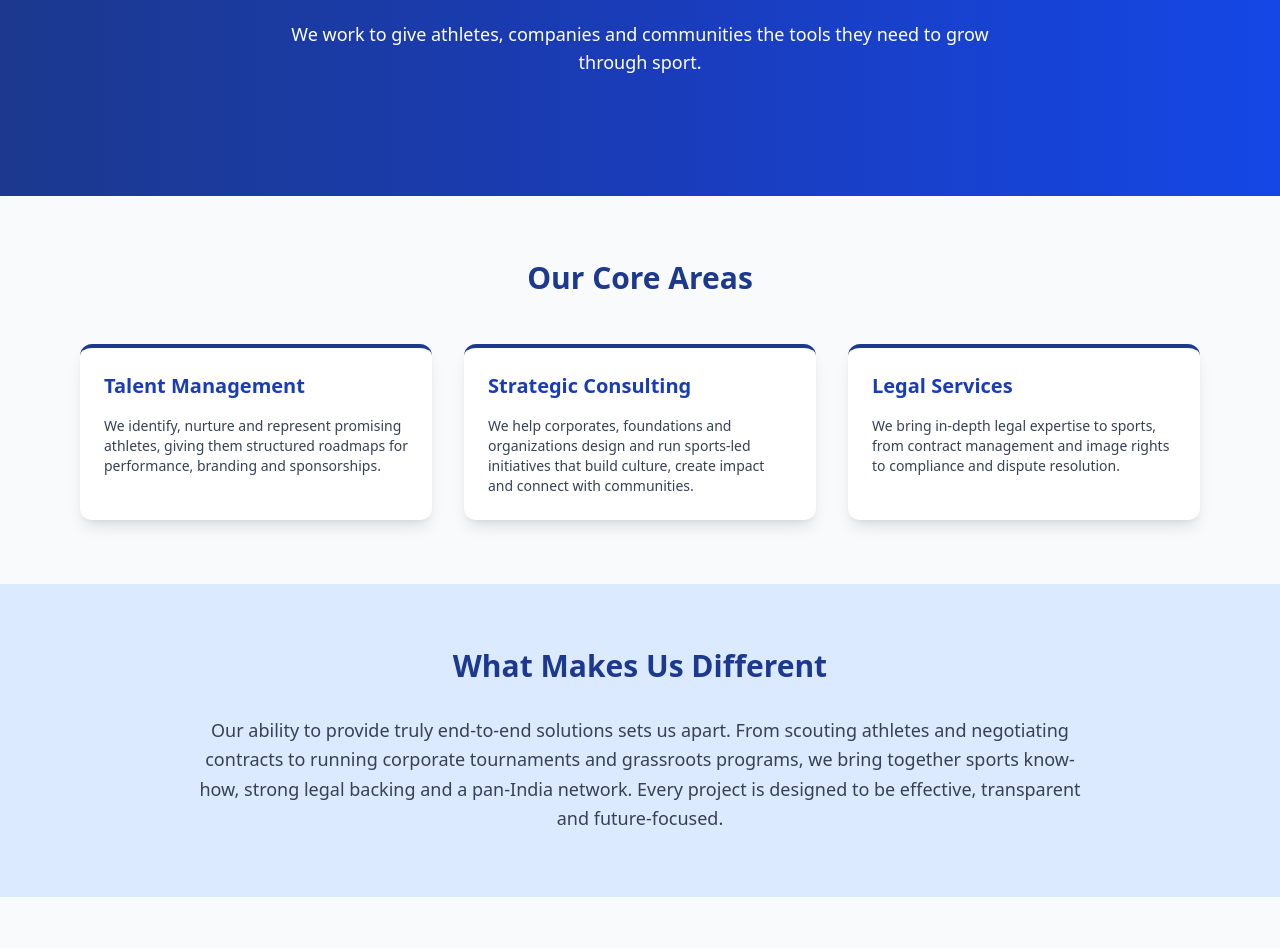
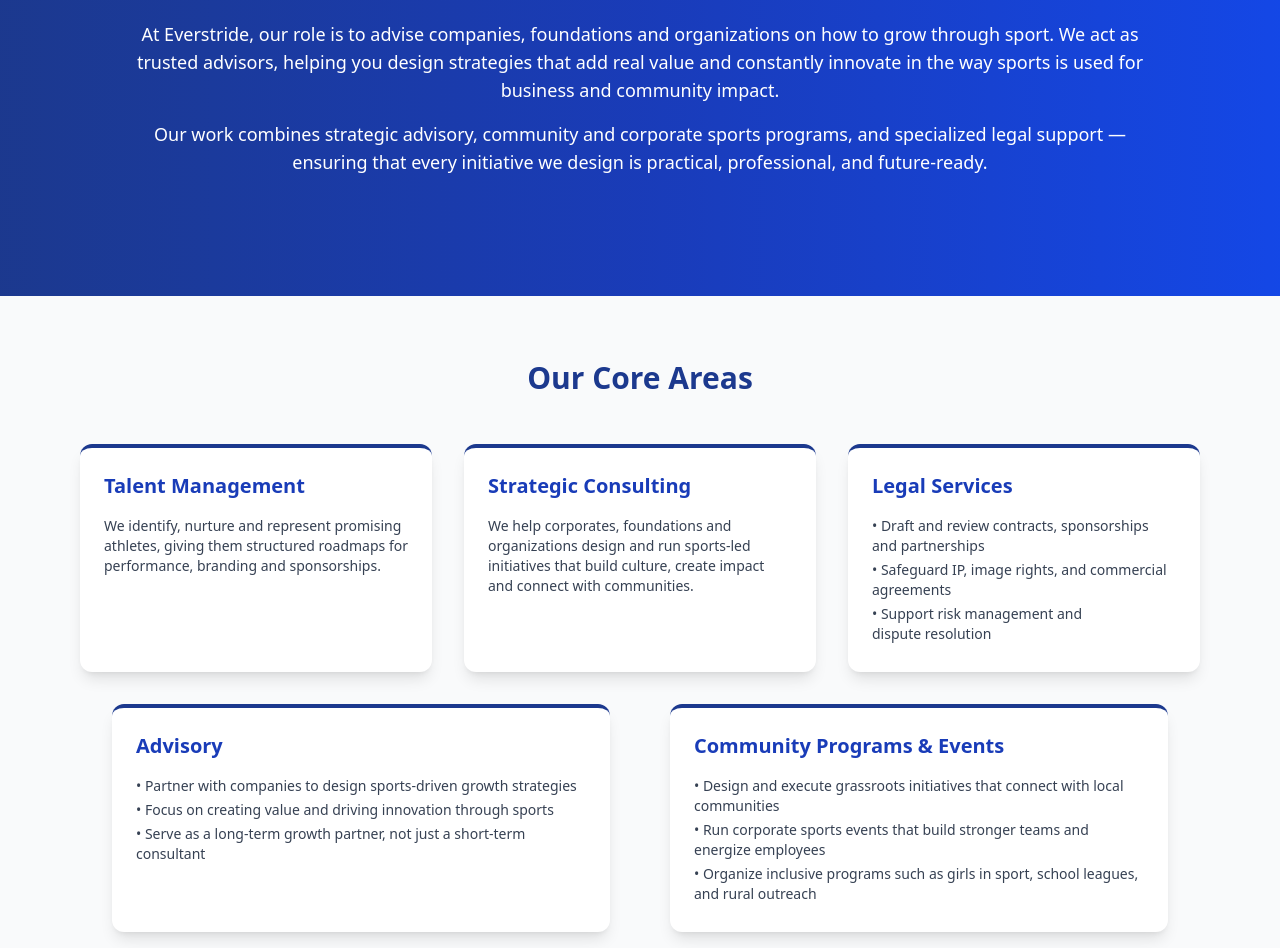
Before and after one commit to VivekM8737/everstride, a React (Vite) app: page /about in a window 1280 px wide. Shown: the part 164-1112 px from the top of the page. Built offline with nearby package versions, Linux system fonts and the light colour scheme.

Commit message:
update about and home page contents

```diff
--- a/src/Components/About.tsx
+++ b/src/Components/About.tsx
@@ -4,11 +4,14 @@
       {/* Hero Section */}
       <div className="bg-gradient-to-r from-blue-900 via-blue-800 to-blue-700 text-white py-30 px-6 md:px-20">
         <h1 className="text-4xl md:text-5xl font-bold mb-4 text-center">About Us</h1>
-        <p className="max-w-3xl mx-auto text-lg text-center">
-          We work to give athletes, companies and communities the tools they need to grow through sport.
+        <p className="max-w-5xl mx-auto text-lg text-center">
+          At Everstride, our role is to advise companies, foundations and organizations on how to grow through sport. We act as trusted advisors, helping you design strategies that add real value and constantly innovate in the way sports is used for business and community impact.
+        </p>
+        <p className="max-w-5xl mx-auto text-lg text-center mt-4">
+          Our work combines strategic advisory, community and corporate sports programs, and specialized legal support — ensuring that every initiative we design is practical, professional, and future-ready.
+
         </p>
       </div>
-
       {/* Core Areas */}
       <div className="py-16 px-6 md:px-20">
         <h2 className="text-3xl font-semibold text-center text-blue-900 mb-12">
@@ -17,25 +20,66 @@
         <div className="grid md:grid-cols-3 gap-8">
           <div className="bg-white shadow-lg rounded-xl p-6 border-t-4 border-blue-900">
             <h3 className="text-xl font-bold mb-4 text-blue-800">Talent Management</h3>
-            <p className="text-gray-700 text-sm">
+            <p className="text-gray-700 text-sm mb-1">
               We identify, nurture and represent promising athletes, giving them structured
               roadmaps for performance, branding and sponsorships.
             </p>
           </div>
           <div className="bg-white shadow-lg rounded-xl p-6 border-t-4 border-blue-900">
             <h3 className="text-xl font-bold mb-4 text-blue-800">Strategic Consulting</h3>
-            <p className="text-gray-700 text-sm">
+            <p className="text-gray-700 text-sm mb-1">
               We help corporates, foundations and organizations design and run sports-led
               initiatives that build culture, create impact and connect with communities.
             </p>
           </div>
           <div className="bg-white shadow-lg rounded-xl p-6 border-t-4 border-blue-900">
             <h3 className="text-xl font-bold mb-4 text-blue-800">Legal Services</h3>
-            <p className="text-gray-700 text-sm">
-              We bring in-depth legal expertise to sports, from contract management
-              and image rights to compliance and dispute resolution.
+            <p className="text-gray-700 text-sm mb-1">
+              •	Draft and review contracts, sponsorships and partnerships
+            </p>
+            <p className="text-gray-700 text-sm mb-1">
+              •	Safeguard IP, image rights, and commercial agreements
+            </p>
+            <p className="text-gray-700 text-sm mb-1">
+              •	Support risk management and dispute resolution
+
             </p>
           </div>
+
+          </div>
+        <div className="grid md:grid-cols-2 md:m-8 gap-15 mt-8">
+
+          <div className="bg-white shadow-lg rounded-xl p-6 border-t-4 border-blue-900">
+            <h3 className="text-xl font-bold mb-4 text-blue-800">Advisory</h3>
+            <p className="text-gray-700 text-sm mb-1">
+              •	Partner with companies to design sports-driven growth strategies
+            </p>
+            <p className="text-gray-700 text-sm mb-1">
+              •	Focus on creating value and driving innovation through sports
+            </p>
+            <p className="text-gray-700 text-sm mb-1">
+              •	Serve as a long-term growth partner, not just a short-term consultant
+
+            </p>
+          </div>
+          <div className="bg-white shadow-lg rounded-xl p-6 border-t-4 border-blue-900">
+            <h3 className="text-xl font-bold mb-4 text-blue-800">Community Programs & Events
+            </h3>
+            <p className="text-gray-700 text-sm mb-1">
+              •	Design and execute grassroots initiatives that connect with local communities
+
+            </p>
+            <p className="text-gray-700 text-sm mb-1">
+              •	Run corporate sports events that build stronger teams and energize employees
+
+            </p>
+            <p className="text-gray-700 text-sm mb-1">
+              •	Organize inclusive programs such as girls in sport, school leagues, and rural outreach
+
+            </p>
+          </div>
+
+
         </div>
       </div>
 
@@ -44,7 +88,7 @@
         <h2 className="text-3xl font-semibold text-center text-blue-900 mb-8">
           What Makes Us Different
         </h2>
-        <p className="max-w-4xl mx-auto text-gray-700 text-center text-lg leading-relaxed">
+        <p className="max-w-5xl mx-auto text-gray-700 text-center text-lg leading-relaxed">
           Our ability to provide truly end-to-end solutions sets us apart.
           From scouting athletes and negotiating contracts to running corporate tournaments
           and grassroots programs, we bring together sports know-how, strong legal backing
@@ -56,7 +100,7 @@
       {/* Vision */}
       <div className="py-16 px-6 md:px-20">
         <h2 className="text-3xl font-semibold text-center text-blue-900 mb-8">Our Vision</h2>
-        <p className="max-w-4xl mx-auto text-center text-lg text-gray-700 leading-relaxed">
+        <p className="max-w-5xl mx-auto text-center text-lg text-gray-700 leading-relaxed">
           Our vision is simple: to be the trusted bridge between athletes, companies and
           communities. We want to unlock opportunities, create value and help Indian
           sport reach its full potential, one stride at a time.
--- a/src/Components/Footer.tsx
+++ b/src/Components/Footer.tsx
@@ -16,7 +16,6 @@
 
                             {/* Contact Info */}
                             <div className="mt-6">
-                                <p className="text-sm">📞</p>
                                 <p className="text-sm">✉️ admin@everstride.in</p>
                                 <p className="text-sm">📍 503, MVL iPark, Chander Nagar, Sector 15, Gurugram, Haryana 122001</p>
                                 <div className="flex space-x-4 mt-4">
--- a/src/Components/Home.tsx
+++ b/src/Components/Home.tsx
@@ -40,10 +40,10 @@
                                 EVERSTRIDE
                             </h2>
                             <p className="text-gray-700 leading-relaxed text-justify">
-                                As one of the leading sport management agencies in athletics we aspire to push our
-                                sport forward. It’s in our DNA. Whether it’s through elite athlete management,
-                                event organization or sport marketing projects, we strive for innovation and
-                                progression.
+                                Everstride is an innovative sports consultancy helping athletes grow, companies build impact, and organizations bring professionalism into sport.
+                            </p>
+                            <p className="text-gray-700 leading-relaxed text-justify mt-4">
+                                Through athlete management, corporate sports events, and legal advisory, we deliver end-to-end solutions that make Indian sport more structured, transparent and future-ready.
                             </p>
                         </div>
                     </div>
--- a/src/Components/Navlinkes.tsx
+++ b/src/Components/Navlinkes.tsx
@@ -17,13 +17,13 @@
         Home
       </NavLink>
 
-      <NavLink
+      {/* <NavLink
         onClick={onClick}
         to="/lineup"
         className={navLinkClass}
       >
         Lineup
-      </NavLink>
+      </NavLink> */}
       <NavLink onClick={onClick} to="/about" className={navLinkClass}>
         About
       </NavLink>
--- a/src/Components/Socialicons.tsx
+++ b/src/Components/Socialicons.tsx
@@ -1,12 +1,11 @@
 // SocialIcons.tsx
-import { FaFacebookF, FaInstagram, FaLinkedinIn, FaTwitter, FaYoutube, FaEmail } from "./react-icons/SocialLinks";
+import {FaInstagram, FaLinkedinIn, FaTwitter, FaYoutube, FaEmail } from "./react-icons/SocialLinks";
 // import { HiOutlineMail } from "react-icons/hi";
 
 export default function SocialIcons({ className = "" }: { className?: string }) {
   return (
     <div className={`flex space-x-4 text-blue-900 text-lg ${className}`}>
       <FaInstagram />
-      <FaFacebookF />
       <FaTwitter />
       <FaLinkedinIn />
       <FaYoutube />
```
